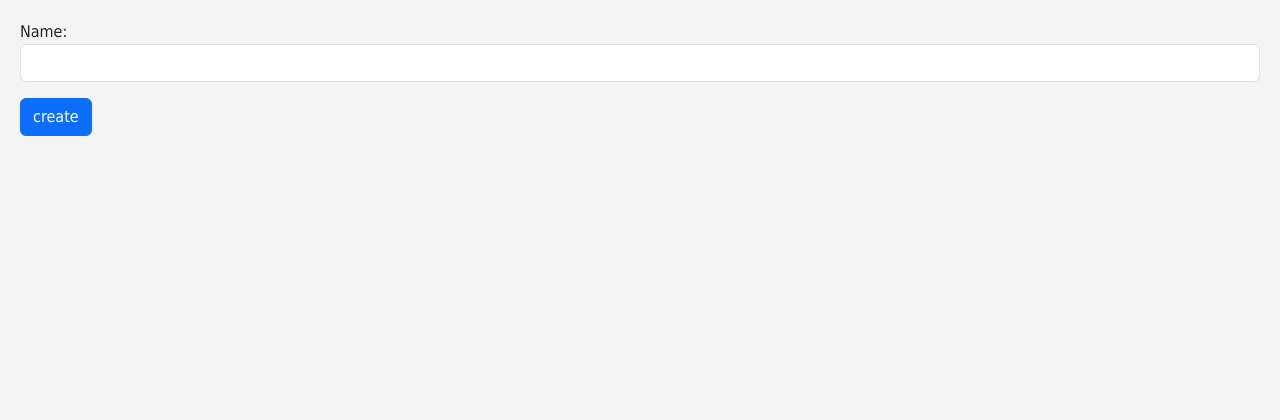
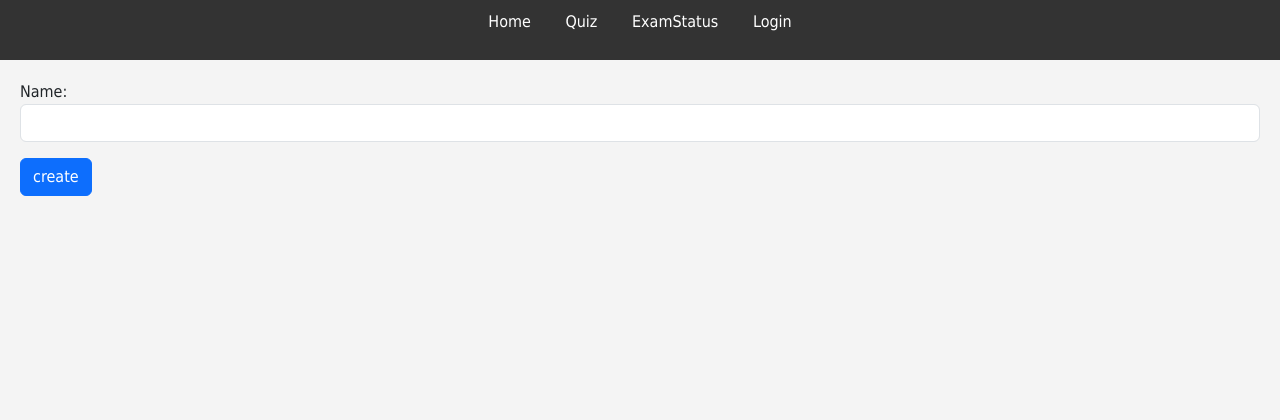
Before and after one commit to dehghan9156/DjangoSmartExam, a Django app: page /exam/create/ in a window 1280 px wide. Shown: the top 420 px of the page. Run offline with Django 5.2, Linux system fonts and the light colour scheme.

Commit message:
add navbar in base.html

```diff
--- a/exam/urls.py
+++ b/exam/urls.py
@@ -13,4 +13,5 @@ urlpatterns = [
     path("quiz/<int:pk>/",views.QuizView.as_view(),name='quiz'),
     path("quiz/result/",views.QuizResultView.as_view(),name='quiz-result'),
     path("taghalob/status/",views.TaghalobStatusView.as_view(),name='taghalob-status'),
+
 ]
--- a/exam/views.py
+++ b/exam/views.py
@@ -22,7 +22,6 @@ from accounts.models import User
 from difflib import SequenceMatcher
 from rapidfuzz import fuzz
 from django.db.models import Q
-from .test import answers
 
 
 class ExamCreateView(View):
--- a/templates/base.html
+++ b/templates/base.html
@@ -55,16 +55,16 @@
 </head>
 <body>
     <!-- Header Section -->
-{#    <header>#}
-{#        <nav>#}
-{#            <ul>#}
-{#                <li><a href="{% url 'home' %}">خانه</a></li>#}
-{#                <li><a href="{% url 'exam:start' %}">امتحان</a></li>#}
-{#                <li><a href="{% url 'accounts:user-register' %}">ثبت نام</a></li>#}
-{#                <li><a href="{% url 'accounts:login' %}">ورود</a></li>#}
-{#            </ul>#}
-{#        </nav>#}
-{#    </header>#}
+    <header>
+        <nav>
+            <ul>
+                <li><a href="#">Home</a></li>
+                <li><a href="{% url 'exam:exam-selected' %}">Quiz</a></li>
+                <li><a href="#">ExamStatus</a></li>
+                <li><a href="#">Login</a></li>
+            </ul>
+        </nav>
+    </header>
 
     <!-- Main Content Section -->
     <main>
```
